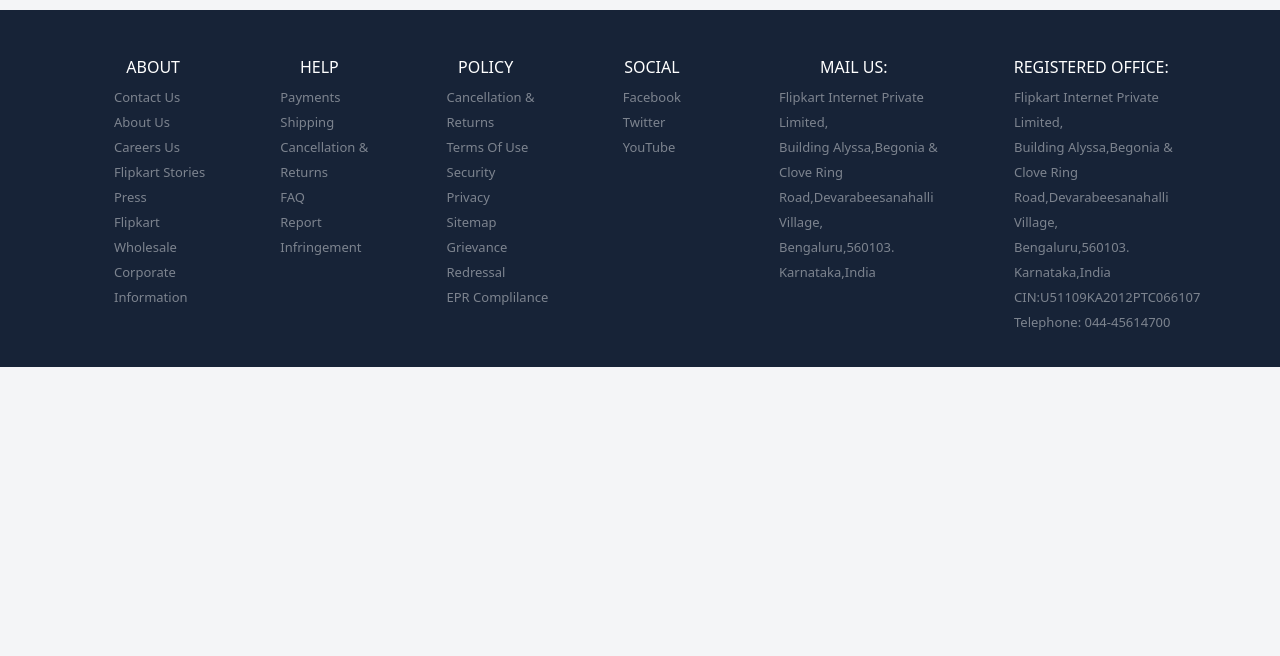
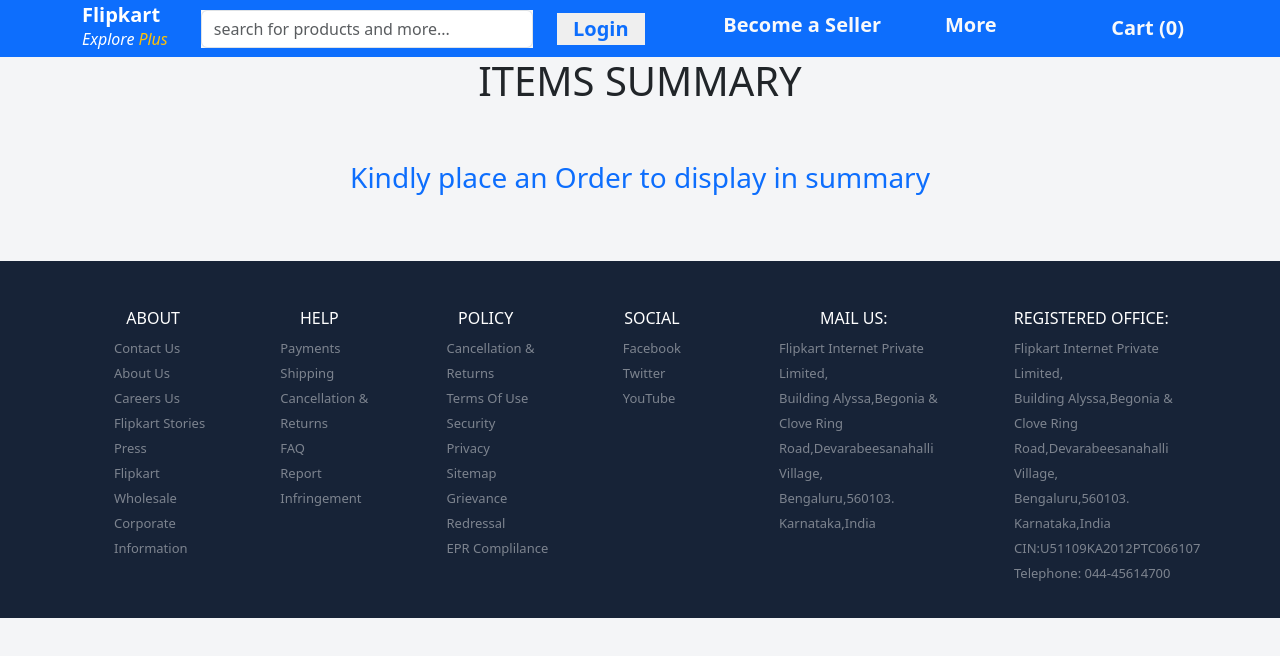
Before and after one commit to shalinispk7/flipkart, a React (Create React App) app: page /#/orderSummary in a window 1280 px wide. Shown: the top 656 px of the page. Built offline with nearby package versions, Linux system fonts and the light colour scheme.

Commit message:
order summary page added

```diff
--- /dev/null
+++ b/src/Components/OrderSummary/OrderSummary.js
@@ -0,0 +1,52 @@
+import React, { useEffect, useState } from 'react'
+import { useDispatch, useSelector } from 'react-redux'
+import { emptyItems } from '../../ReduxStore/productSlice'
+import Header from '../Header/Header'
+
+const OrderSummary = () => {
+  const { productsAdded } = useSelector((store) => store.productStore)
+  const dispatch = useDispatch()
+  const [orderSummary, setOrderSummary] = useState(productsAdded)
+  useEffect(() => {
+    setOrderSummary(productsAdded)
+    dispatch(emptyItems({}))
+  }, [])
+  return (
+    <>
+      <Header />
+      <div className='container'>
+        <h1 className='d-flex justify-content-center'>ITEMS SUMMARY</h1>{' '}
+        <div className='row d-flex gap-3'>
+          {Object.keys(orderSummary).length ? (
+            Object.keys(orderSummary).map((el) => {
+              return (
+                <div className='col-lg-10 shadow-sm p-3  bg-white rounded d-flex'>
+                  <h2 className='fw-normal fs-5 col-lg-8'>
+                    {orderSummary[el].name}
+                  </h2>
+                  <h2 className='fw-bold fs-5 col-lg-4'>
+                    Rs. {orderSummary[el].price} * {orderSummary[el].count} =
+                    Rs.
+                    {orderSummary[el].price * orderSummary[el].count}
+                  </h2>
+                </div>
+              )
+            })
+          ) : (
+            <h3 className='text-primary d-flex justify-content-center p-5'>
+              Kindly place an Order to display in summary
+            </h3>
+          )}
+          {/* <div className='col-lg-3 shadow p-3 mb-5 bg-white rounded'>
+            <h2>Delivered To:</h2>
+            <p>shalini,</p>
+            <p>Poiyerikarai, Namakkal. </p>
+            <p>Pincode: 637001</p>
+          </div> */}
+        </div>
+      </div>
+    </>
+  )
+}
+
+export default OrderSummary
--- a/src/Components/Orders/CheckOutOrders.js
+++ b/src/Components/Orders/CheckOutOrders.js
@@ -4,6 +4,7 @@
 import { useNavigate } from 'react-router-dom'
 import { useSelector } from 'react-redux'
 import SuperCoins2 from '../../Assets/img/promotion_banner_v2_inactive_2.webp'
+import Header from '../Header/Header'
 
 const CheckOutOrder = () => {
   const { productsAdded } = useSelector((store) => store.productStore)
@@ -39,8 +40,9 @@
 
     const options = {
       key: 'rzp_test_HCL5jMsuSBxtxq',
-      amount:
-        (totalAmount.total + totalAmount.delivery + totalAmount.tax) * 100, // Amount in paisa
+      amount: parseInt(
+        (totalAmount.total + totalAmount.delivery + totalAmount.tax) * 100
+      ), // Amount in paisa
       name: 'SPK FEDS',
       description: 'Product or Service Description',
       image: 'https://your-company-logo.png',
@@ -59,6 +61,8 @@
   }
 
   return (
+    <>
+      <Header />
       <div className='container mt-3'>
         <div className='row'>
           {/* left side starts */}
@@ -139,7 +143,7 @@
               <ul className=' border-dashed border-bottom border-black p-3'>
                 <li className=' d-flex justify-content-between'>
                   <h2 className='fs-6 fw-normal pb-2 text-dark'>
-                  Products ({Object.keys(productsAdded).length})
+                    Products ({Object.keys(productsAdded).length} items)
                   </h2>
                   <h2 className='fs-6 fw-normal pb-2 text-dark'>
                     Rs. {totalAmount.total.toFixed(2)}
@@ -189,6 +193,7 @@
           {/* right side ends */}
         </div>
       </div>
+    </>
   )
 }
 
--- a/src/Components/RouterNavigation/RouterNavigation.js
+++ b/src/Components/RouterNavigation/RouterNavigation.js
@@ -7,6 +7,7 @@
 import ProductDetails from '../ProductDetails/ProductDetails'
 import Cart from '../Cart/Cart'
 import CheckOutOrders from '../Orders/CheckOutOrders'
+import OrderSummary from '../OrderSummary/OrderSummary'
 
 const RouterNavigation = () => {
   return (
@@ -19,6 +20,7 @@
         <Route path='/productDetails/:id' element={<ProductDetails />}></Route>
         <Route path='/cart' element={<Cart />}></Route>
         <Route path='/checkout' element={<CheckOutOrders />}></Route>
+        <Route path='/orderSummary' element={<OrderSummary />}></Route>
       </Routes>
     </>
   )
--- a/src/ReduxStore/productSlice.js
+++ b/src/ReduxStore/productSlice.js
@@ -54,9 +54,17 @@
         },
       }
     },
+    emptyItems: (state, action) => {
+      state.productsAdded = {}
+    },
   },
 })
 
-export const { addItems, removeItems, decreaseItemCount, increaseItemCount } =
-  productSlice.actions
+export const {
+  addItems,
+  removeItems,
+  decreaseItemCount,
+  increaseItemCount,
+  emptyItems,
+} = productSlice.actions
 export default productSlice.reducer
```
Lines whose indentation alone changed are shown as unchanged.
